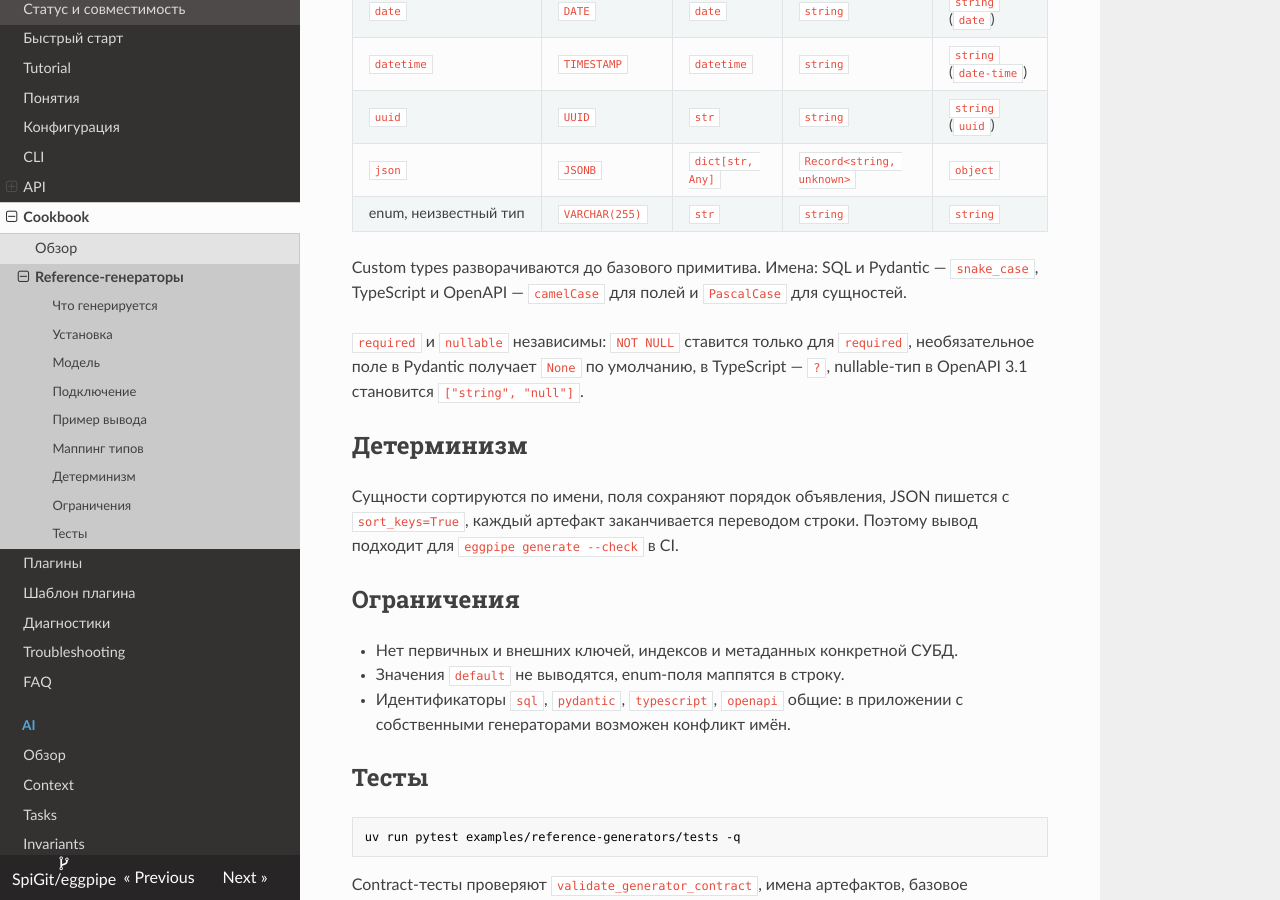
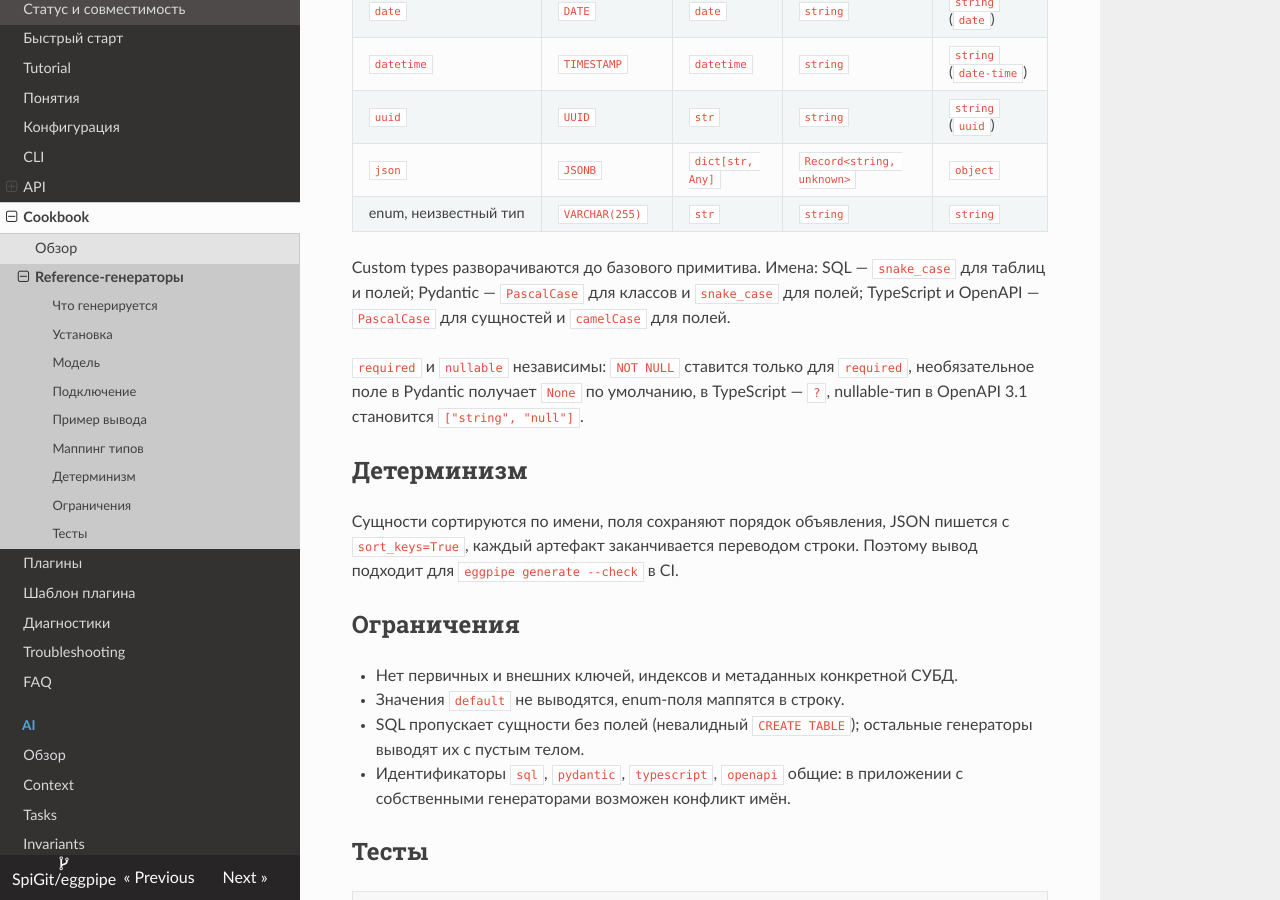
Before and after one commit to SpiGit/eggpipe, an MkDocs documentation site: the page built from docs/user/cookbook/reference-generators.md, in a window 1280 px wide and 900 px high, scrolled down 2839 px. Built offline with MkDocs 1.6.1, drawn with Linux system fonts in a browser that asks for light colours; nearby versions of some CDN libraries.

Commit message:
fix: align reference examples with 0.4.0
- require eggpipe 0.4.0 for output_scope contract tests
- add example path to pyright config and link it from README
- document naming rules and SQL empty-entity behavior
- cover options isolation and entry point discovery

```diff
--- a/docs/user/cookbook/reference-generators.md
+++ b/docs/user/cookbook/reference-generators.md
@@ -150,9 +150,9 @@ export interface User {
 | `json` | `JSONB` | `dict[str, Any]` | `Record<string, unknown>` | `object` |
 | enum, неизвестный тип | `VARCHAR(255)` | `str` | `string` | `string` |
 
-Custom types разворачиваются до базового примитива. Имена: SQL и Pydantic —
-`snake_case`, TypeScript и OpenAPI — `camelCase` для полей и `PascalCase` для
-сущностей.
+Custom types разворачиваются до базового примитива. Имена: SQL — `snake_case` для
+таблиц и полей; Pydantic — `PascalCase` для классов и `snake_case` для полей;
+TypeScript и OpenAPI — `PascalCase` для сущностей и `camelCase` для полей.
 
 `required` и `nullable` независимы: `NOT NULL` ставится только для `required`,
 необязательное поле в Pydantic получает `None` по умолчанию, в TypeScript — `?`,
@@ -168,6 +168,8 @@ nullable-тип в OpenAPI 3.1 становится `["string", "null"]`.
 
 - Нет первичных и внешних ключей, индексов и метаданных конкретной СУБД.
 - Значения `default` не выводятся, enum-поля маппятся в строку.
+- SQL пропускает сущности без полей (невалидный `CREATE TABLE`); остальные генераторы
+  выводят их с пустым телом.
 - Идентификаторы `sql`, `pydantic`, `typescript`, `openapi` общие: в приложении с
   собственными генераторами возможен конфликт имён.
 
--- a/pyrightconfig.json
+++ b/pyrightconfig.json
@@ -4,6 +4,7 @@
     "tests",
     "tools",
     "examples/reference-generator/src",
+    "examples/reference-generators/src",
     "examples/tpc-h-generator/src"
   ],
   "exclude": [".venv", "dist", "build", "**/__pycache__"],
@@ -11,6 +12,7 @@
     "src",
     ".",
     "examples/reference-generator/src",
+    "examples/reference-generators/src",
     "examples/tpc-h-generator/src"
   ],
   "venvPath": ".",
```
Also changed, not shown: README.md (+1 -0 lines), examples/reference-generators/README.md (+1 -1 lines), 2 other files.
